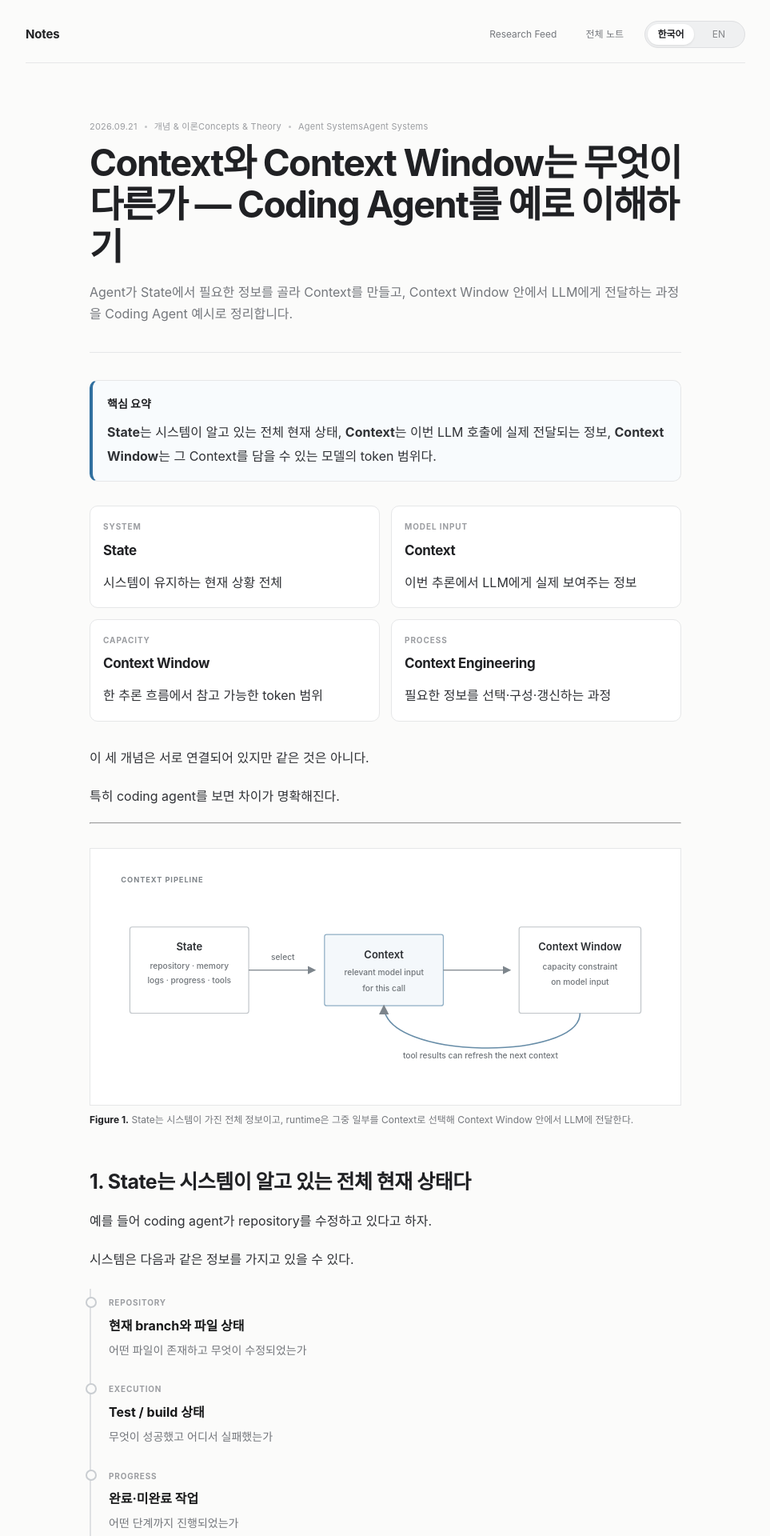
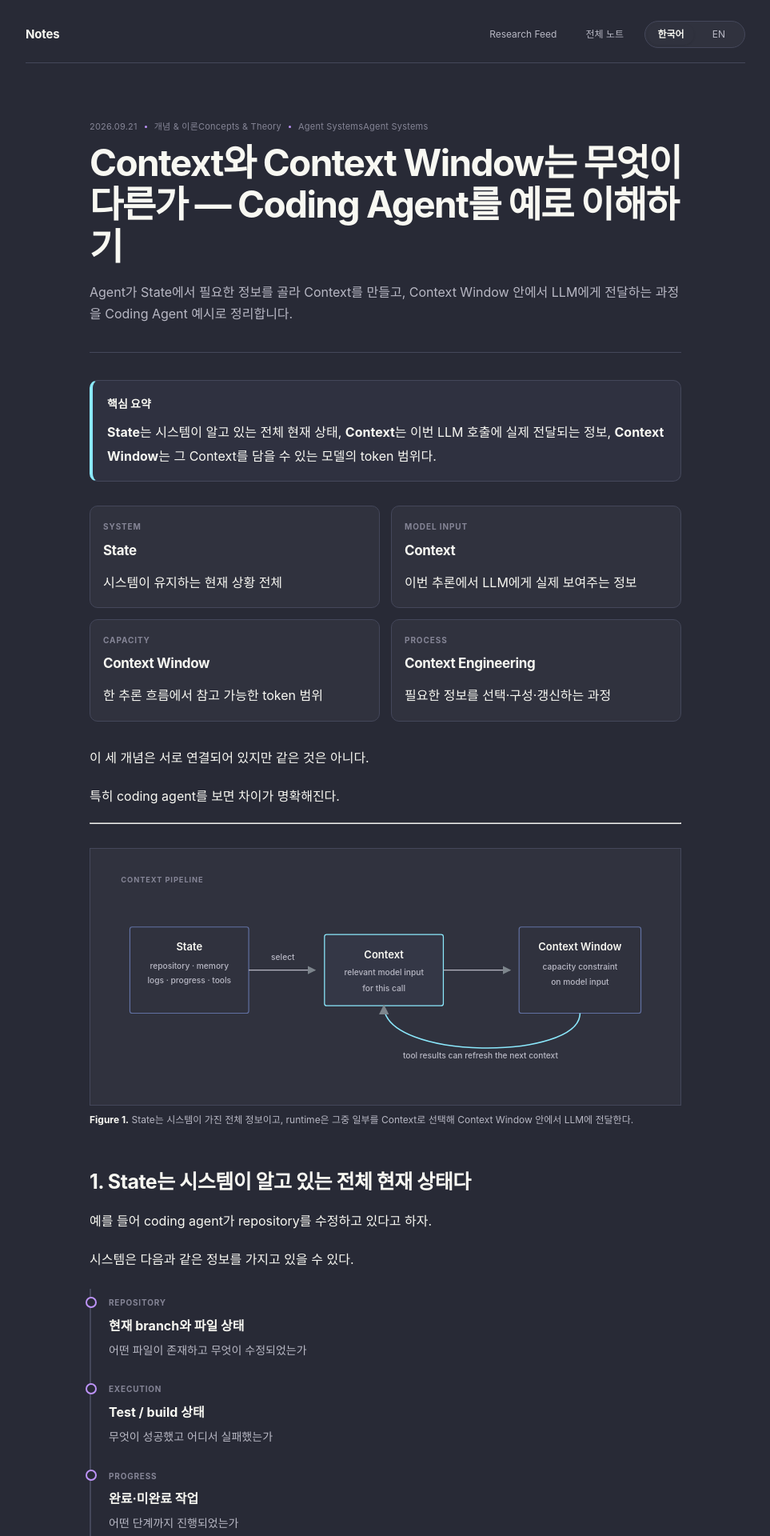
Before and after one commit to nayana224/nayana224.github.io, a Jekyll site: the page built from _notes/context-context-window-agent.md, in a window 1280 px wide. Shown: the top 1920 px of the page at 80% size, without its empty margins (158-1121 px from the left). Built offline with Jekyll 4.4.1, drawn with Linux system fonts in a browser that asks for light colours.

Commit message:
style: unify notes and feed with Dracula palette

```diff
--- a/stylesheets/notes.css
+++ b/stylesheets/notes.css
@@ -1,13 +1,17 @@
 :root {
-  --paper:#fbfbfa;
-  --surface:#fff;
-  --ink:#202124;
-  --muted:#74777c;
-  --faint:#9b9da1;
-  --line:#e6e7e8;
-  --soft:#f1f2f3;
-  --accent:#2f6f9f;
-  --code:#f5f5f4;
+  --paper:#282a36;
+  --surface:#30323e;
+  --surface-strong:#44475a;
+  --ink:#f8f8f2;
+  --muted:#b8b8c4;
+  --faint:#858596;
+  --line:#44475a;
+  --soft:#343746;
+  --accent:#8be9fd;
+  --accent-strong:#bd93f9;
+  --hover:#ff79c6;
+  --green:#50fa7b;
+  --code:#21222c;
 }
 
 * { box-sizing:border-box; }
@@ -115,7 +119,7 @@
 .category-chip.active {
   background:var(--ink);
   border-color:var(--ink);
-  color:#fff;
+  color:var(--paper);
 }
 
 .notes-list {
@@ -152,7 +156,7 @@
   height:3px;
   margin-right:9px;
   border-radius:50%;
-  background:#c3c5c7;
+  background:var(--accent-strong);
 }
 
 .notes-entry h2 {
@@ -209,10 +213,10 @@
 .translation-notice {
   margin:22px 0 0;
   padding:12px 14px;
-  border:1px solid #e6e0c9;
+  border:1px solid #6d5f3d;
   border-radius:8px;
-  background:#fffdf4;
-  color:#70684d;
+  background:#332f28;
+  color:#f1fa8c;
   font-size:13px;
 }
 
@@ -223,7 +227,7 @@
 }
 
 .note-content {
-  color:#303236;
+  color:var(--ink);
   font-size:16px;
   line-height:1.88;
   word-break:keep-all;
@@ -266,14 +270,14 @@
 }
 
 .note-content strong {
-  color:#171819;
+  color:var(--ink);
 }
 
 .note-content blockquote {
   margin:24px 0;
   padding:1px 0 1px 16px;
-  border-left:3px solid #cfd6dc;
-  color:#63666a;
+  border-left:3px solid var(--accent-strong);
+  color:var(--muted);
 }
 
 .note-content code {
@@ -290,7 +294,7 @@
   overflow-x:auto;
   border:1px solid var(--line);
   border-radius:9px;
-  background:#f5f5f4;
+  background:var(--code);
 }
 
 .note-content pre code {
@@ -326,7 +330,7 @@
   padding:12px 14px;
   border:1px solid var(--line);
   border-radius:8px;
-  background:#fff;
+  background:var(--surface);
 }
 
 .note-content summary {
@@ -454,7 +458,7 @@
   border:0;
   border-radius:6px;
   background:transparent;
-  color:#666a6e;
+  color:var(--muted);
   font:inherit;
   font-size:12px;
   text-align:left;
@@ -462,12 +466,12 @@
 }
 
 .folder-item:hover {
-  background:#f1f2f2;
+  background:var(--soft);
   color:var(--ink);
 }
 
 .folder-item.active {
-  background:#eceeef;
+  background:var(--surface-strong);
   color:var(--ink);
   font-weight:650;
 }
@@ -483,12 +487,12 @@
 .folder-branch {
   width:12px;
   flex:0 0 12px;
-  color:#a5a7aa;
+  color:var(--faint);
   text-align:center;
 }
 
 .folder-count {
-  color:#a0a2a5;
+  color:var(--faint);
   font-size:10px;
   font-weight:500;
 }
@@ -496,7 +500,7 @@
 .folder-children {
   margin:1px 0 4px 8px;
   padding-left:9px;
-  border-left:1px solid #e1e2e3;
+  border-left:1px solid var(--line);
 }
 
 .folder-item.child {
@@ -562,7 +566,7 @@
 }
 
 .meta-slash {
-  color:#c5c7c9;
+  color:var(--faint);
 }
 
 .notes-entry h3 {
@@ -586,7 +590,7 @@
   margin:0 auto 13px;
   border:1px solid var(--line);
   border-radius:50%;
-  color:#a7aaad;
+  color:var(--faint);
 }
 
 .empty-state strong {
@@ -606,7 +610,7 @@
   padding:3px 7px;
   border:1px solid var(--line);
   border-radius:999px;
-  color:#999ca0;
+  color:var(--faint);
   font-size:9px;
   font-weight:750;
   letter-spacing:.08em;
@@ -756,9 +760,9 @@
   grid-template-columns:1fr 1fr;
   width:126px;
   padding:3px;
-  border:1px solid #dedfe1;
+  border:1px solid var(--line);
   border-radius:999px;
-  background:#eff0f1;
+  background:var(--surface);
   gap:2px;
 }
 
@@ -767,7 +771,7 @@
   border-radius:999px;
   padding:5px 8px;
   background:transparent;
-  color:#85878a;
+  color:var(--muted);
   font:inherit;
   line-height:1;
   cursor:pointer;
@@ -795,7 +799,7 @@
 .root-folder-children {
   margin:2px 0 4px 8px;
   padding-left:9px;
-  border-left:1px solid #e1e2e3;
+  border-left:1px solid var(--line);
 }
 
 .root-folder-children[hidden] {
@@ -851,14 +855,14 @@
 }
 
 .notes-actions a:hover {
-  background:#eef0f1;
+  background:var(--soft);
   color:var(--ink);
 }
 
 .notes-actions a:focus-visible,
 .folder-item:focus-visible,
 .notes-language-switcher button:focus-visible {
-  outline:2px solid rgba(47,111,159,.34);
+  outline:2px solid rgba(139,233,253,.42);
   outline-offset:2px;
 }
 
@@ -873,7 +877,7 @@
 
 .folder-item.active .folder-glyph,
 .folder-item.active .folder-branch {
-  color:#6f7377;
+  color:var(--accent);
 }
 
 .folder-parent .folder-caret {
@@ -886,12 +890,12 @@
 }
 
 .folder-parent:hover .folder-caret {
-  background:#e3e5e7;
-  color:#4f5357;
+  background:var(--surface-strong);
+  color:var(--ink);
 }
 
 .folder-item[aria-expanded="false"] .folder-caret {
-  color:#8b8f93;
+  color:var(--faint);
 }
 
 .notes-language-switcher button {
@@ -955,12 +959,12 @@
   padding:16px 18px;
   border:1px solid var(--line);
   border-radius:10px;
-  background:#fff;
+  background:var(--surface);
 }
 
 .note-callout-primary {
   border-left:4px solid var(--accent);
-  background:#f8fbfd;
+  background:#2f3140;
 }
 
 .note-callout > strong {
@@ -988,7 +992,7 @@
   padding:16px;
   border:1px solid var(--line);
   border-radius:10px;
-  background:#fff;
+  background:var(--surface);
 }
 
 .concept-card h3,
@@ -1018,16 +1022,16 @@
   padding:18px;
   border:1px solid var(--line);
   border-radius:10px;
-  background:#fcfcfb;
+  background:var(--surface);
 }
 
 .flow-step {
   max-width:430px;
   margin:0 auto;
   padding:10px 13px;
-  border:1px solid #dfe1e3;
+  border:1px solid var(--line);
   border-radius:8px;
-  background:#fff;
+  background:var(--surface);
   text-align:center;
   font-weight:600;
   line-height:1.45;
@@ -1042,7 +1046,7 @@
 
 .flow-arrow {
   margin:7px 0;
-  color:#9a9da1;
+  color:var(--faint);
   text-align:center;
   font-size:16px;
   line-height:1;
@@ -1052,7 +1056,7 @@
   max-width:430px;
   margin:9px auto 0;
   padding-top:9px;
-  border-top:1px dashed #d9dcde;
+  border-top:1px dashed var(--line);
   color:var(--muted);
   text-align:center;
   font-size:12px;
@@ -1061,7 +1065,7 @@
 .hierarchy-block {
   margin:22px 0 30px;
   padding-left:18px;
-  border-left:2px solid #dfe1e3;
+  border-left:2px solid var(--line);
 }
 
 .hierarchy-level {
@@ -1081,7 +1085,7 @@
   top:.62em;
   width:10px;
   height:10px;
-  border:2px solid #c9cdd1;
+  border:2px solid var(--accent-strong);
   border-radius:50%;
   background:var(--paper);
 }
@@ -1122,7 +1126,7 @@
   padding:12px 10px;
   border:1px solid var(--line);
   border-radius:8px;
-  background:#fff;
+  background:var(--surface);
   text-align:center;
   font-size:13px;
   font-weight:600;
@@ -1132,7 +1136,7 @@
   display:grid;
   place-items:center;
   flex:0 0 18px;
-  color:#a0a3a7;
+  color:var(--faint);
 }
 
 .note-legend {
@@ -1167,7 +1171,7 @@
   overflow-x:auto;
   padding:16px;
   border:1px solid var(--line);
-  background:#fff;
+  background:var(--surface);
 }
 
 .paper-figure-canvas {
@@ -1193,25 +1197,25 @@
 }
 
 .paper-figure .fig-box {
-  fill:#fff;
-  stroke:#bfc4c8;
+  fill:#30323e;
+  stroke:#6272a4;
   stroke-width:1.25;
 }
 
 .paper-figure .fig-box-accent {
-  fill:#f4f8fb;
-  stroke:#8faec4;
+  fill:#343746;
+  stroke:#8be9fd;
   stroke-width:1.35;
 }
 
 .paper-figure .fig-box-soft {
-  fill:#fafafa;
-  stroke:#d4d7da;
+  fill:#2f3140;
+  stroke:#44475a;
   stroke-width:1.1;
 }
 
 .paper-figure .fig-label {
-  fill:#2c2f33;
+  fill:#f8f8f2;
   font-size:14px;
   font-weight:600;
   text-anchor:middle;
@@ -1219,33 +1223,33 @@
 }
 
 .paper-figure .fig-small {
-  fill:#6f7479;
+  fill:#b8b8c4;
   font-size:11px;
   font-weight:500;
   text-anchor:middle;
 }
 
 .paper-figure .fig-kicker {
-  fill:#7f858a;
+  fill:#858596;
   font-size:10px;
   font-weight:700;
   letter-spacing:1px;
 }
 
 .paper-figure .fig-arrow {
-  stroke:#7d858c;
+  stroke:#b8b8c4;
   stroke-width:1.4;
   fill:none;
 }
 
 .paper-figure .fig-arrow-accent {
-  stroke:#668ca7;
+  stroke:#8be9fd;
   stroke-width:1.7;
   fill:none;
 }
 
 .paper-figure .fig-divider {
-  stroke:#e0e2e4;
+  stroke:#44475a;
   stroke-width:1;
   stroke-dasharray:4 4;
 }
@@ -1253,7 +1257,7 @@
 .figure-note {
   margin:10px 0 28px;
   padding-left:12px;
-  border-left:2px solid #ccd3d8;
+  border-left:2px solid var(--accent-strong);
   color:var(--muted);
   font-size:13px;
 }
@@ -1282,7 +1286,7 @@
 }
 
 .paper-figure-frame:focus-visible {
-  outline:2px solid rgba(47,111,159,.28);
+  outline:2px solid rgba(139,233,253,.36);
   outline-offset:2px;
 }
 
@@ -1307,14 +1311,14 @@
   display:block;
   padding:11px 12px;
   border:1px solid var(--line);
-  background:#fff;
+  background:var(--surface);
   color:var(--ink);
   text-decoration:none;
 }
 
 .related-note-link:hover {
-  border-color:#c4c9cd;
-  background:#fafafa;
+  border-color:var(--accent-strong);
+  background:var(--soft);
 }
 
 .related-note-link strong {
```
